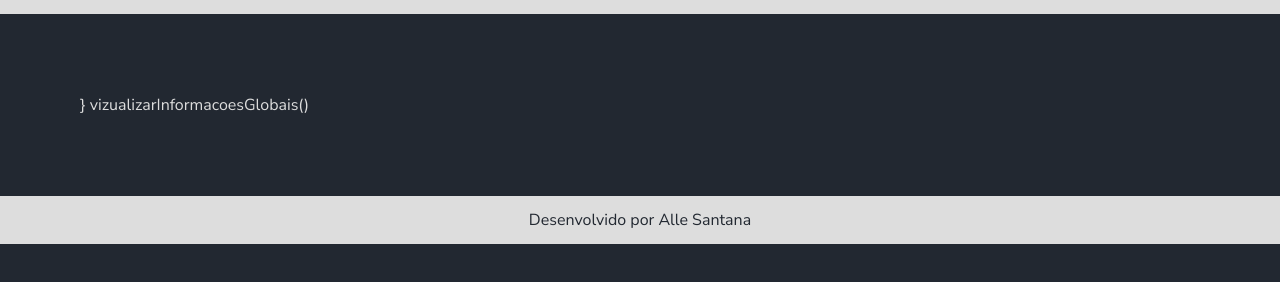
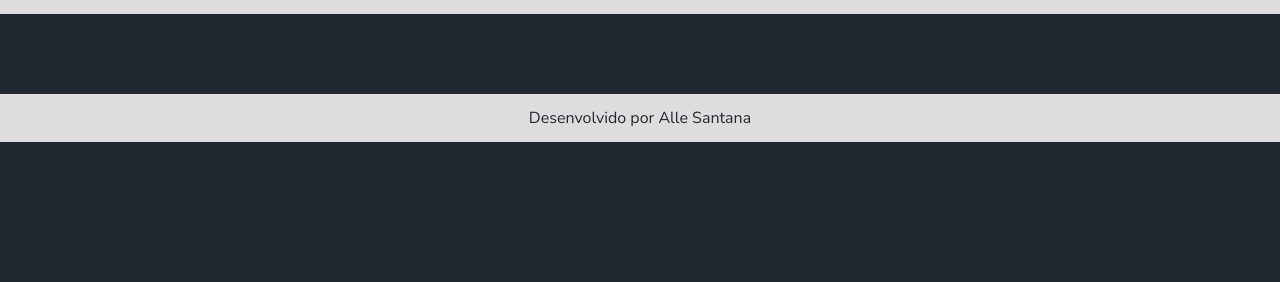
Before and after one commit to AliceRSant/storytelling, a plain HTML site: page index.html in a window 1280 px wide. Shown: the part 116-398 px from the top of the page. Drawn offline with Linux system fonts and the light colour scheme.

Commit message:
Update index.html

```diff
--- a/index.html
+++ b/index.html
@@ -17,9 +17,6 @@
     <main class="graficos-section">
         <section id="graficos-container" class="graficos-container">
 
-}
-
-vizualizarInformacoesGlobais()
         </section>
     </main>
     <footer>
```
